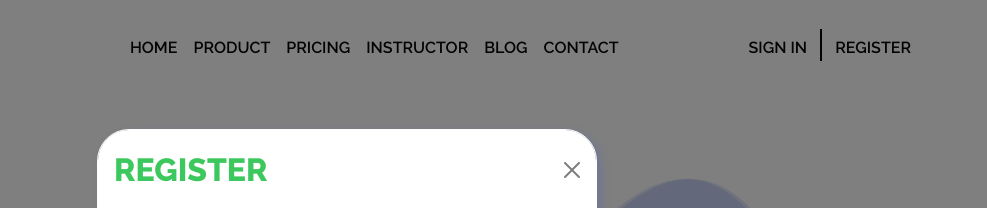
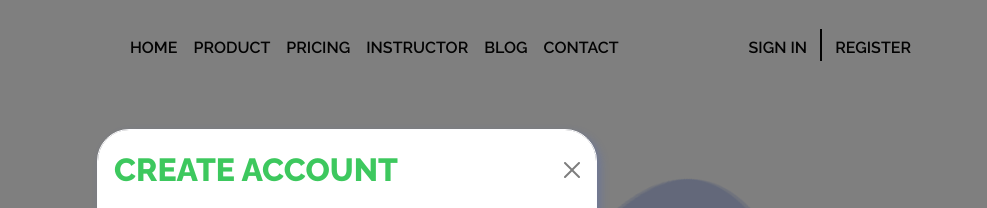
Before and after one commit to MykhailoHordiichuk/my-intellij-project, a website: page index.html in a window 1280 px wide. Both pictures are taken after a click on the button "REGISTER". Shown: the top 208 px of the page, 293-1280 px from the left. Drawn offline with nearby package versions, Linux system fonts and the light colour scheme; files that its build step writes are made by us from their sources; files whose address does not match are found by name; a web font is replaced by a local one.

Commit message:
change title for registration form

```diff
--- a/index.html
+++ b/index.html
@@ -84,7 +84,7 @@
     <div class="modal-dialog ">
       <div class="modal-content">
         <div class="modal-header">
-          <h1 class="modal-title " id="register">Register</h1>
+          <h1 class="modal-title " id="register">Create account</h1>
           <button type="button" class="btn-close" data-bs-dismiss="modal" aria-label="Close"></button>
         </div>
         <div class="modal-body">
```
